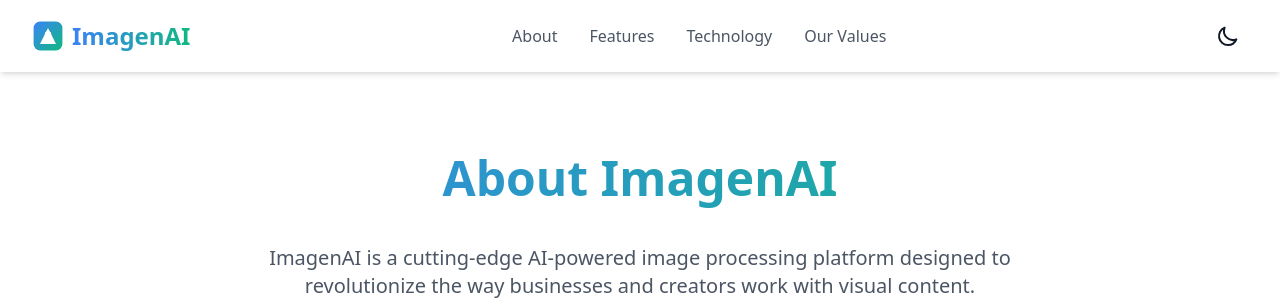
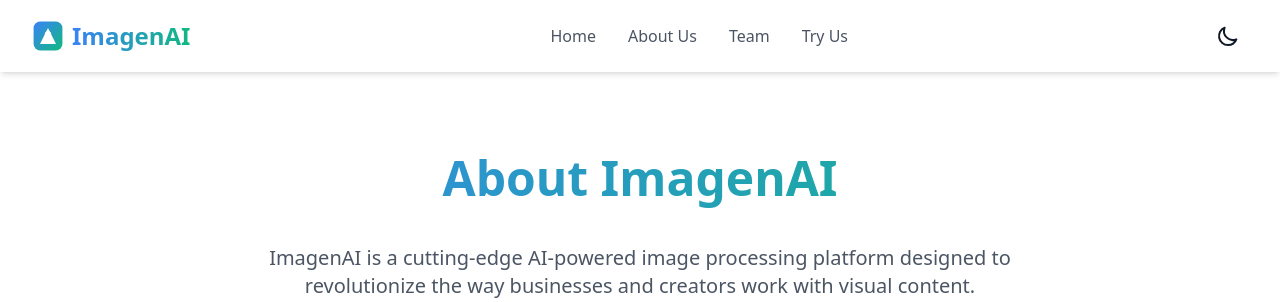
Before and after one commit to Lakshan2023/ImageneAI, a Flask app: page /about in a window 1280 px wide. Shown: the top 302 px of the page. Run offline with Flask 3, Linux system fonts and the light colour scheme; some libraries are stand-ins or nearby versions.

Commit message:
changed navigation links

```diff
--- a/Application/templates/about.html
+++ b/Application/templates/about.html
@@ -43,15 +43,14 @@
                     <span class="text-2xl font-bold gradient-text">ImagenAI</span>
                 </a>
                 <nav class="hidden md:flex space-x-8">
-                    <a href="#about"
-                        class="text-gray-600 dark:text-gray-300 hover:text-blue-500 dark:hover:text-blue-400 transition-colors">About</a>
-                    <a href="#features"
-                        class="text-gray-600 dark:text-gray-300 hover:text-blue-500 dark:hover:text-blue-400 transition-colors">Features</a>
-                    <a href="#technology"
-                        class="text-gray-600 dark:text-gray-300 hover:text-blue-500 dark:hover:text-blue-400 transition-colors">Technology</a>
-                    <a href="#values"
-                        class="text-gray-600 dark:text-gray-300 hover:text-blue-500 dark:hover:text-blue-400 transition-colors">Our
-                        Values</a>
+                    <a href="../templates/home.html"
+                        class="text-gray-600 dark:text-gray-300 hover:text-blue-500 dark:hover:text-blue-400 transition-colors">Home</a>
+                    <a href="../templates/about.html"
+                        class="text-gray-600 dark:text-gray-300 hover:text-blue-500 dark:hover:text-blue-400 transition-colors highlight">About Us</a>
+                    <a href="../templates/team.html"
+                        class="text-gray-600 dark:text-gray-300 hover:text-blue-500 dark:hover:text-blue-400 transition-colors">Team</a>
+                    <a href="../templates/try.html"
+                        class="text-gray-600 dark:text-gray-300 hover:text-blue-500 dark:hover:text-blue-400 transition-colors">Try Us</a>
                 </nav>
                 <div class="flex items-center">
                     <button @click="darkMode = !darkMode"
@@ -85,15 +84,14 @@
             x-transition:leave-start="opacity-100 transform scale-100"
             x-transition:leave-end="opacity-0 transform scale-90"
             class="md:hidden absolute top-full left-0 w-full bg-white dark:bg-gray-800 shadow-lg py-2" x-cloak>
-            <a href="#about"
-                class="block px-4 py-2 text-gray-600 dark:text-gray-300 hover:bg-gray-200 dark:hover:bg-gray-700">About</a>
-            <a href="#features"
-                class="block px-4 py-2 text-gray-600 dark:text-gray-300 hover:bg-gray-200 dark:hover:bg-gray-700">Features</a>
-            <a href="#technology"
-                class="block px-4 py-2 text-gray-600 dark:text-gray-300 hover:bg-gray-200 dark:hover:bg-gray-700">Technology</a>
-            <a href="#values"
-                class="block px-4 py-2 text-gray-600 dark:text-gray-300 hover:bg-gray-200 dark:hover:bg-gray-700">Our
-                Values</a>
+            <a href="../templates/home.html"
+                class="block px-4 py-2 text-gray-600 dark:text-gray-300 hover:bg-gray-200 dark:hover:bg-gray-700">Home</a>
+            <a href="../templates/about.html"
+                class="block px-4 py-2 text-gray-600 dark:text-gray-300 hover:bg-gray-200 dark:hover:bg-gray-700 highlight">About Us</a>
+            <a href="../templates/team.html"
+                class="block px-4 py-2 text-gray-600 dark:text-gray-300 hover:bg-gray-200 dark:hover:bg-gray-700">Team</a>
+            <a href="../templates/try.html"
+                class="block px-4 py-2 text-gray-600 dark:text-gray-300 hover:bg-gray-200 dark:hover:bg-gray-700">Try Us</a>
         </div>
     </header>
 
```
Also changed, not shown: Application/templates/home.html (+8 -8 lines), Application/templates/team.html (+9 -11 lines), Application/templates/try.html (+8 -8 lines).
